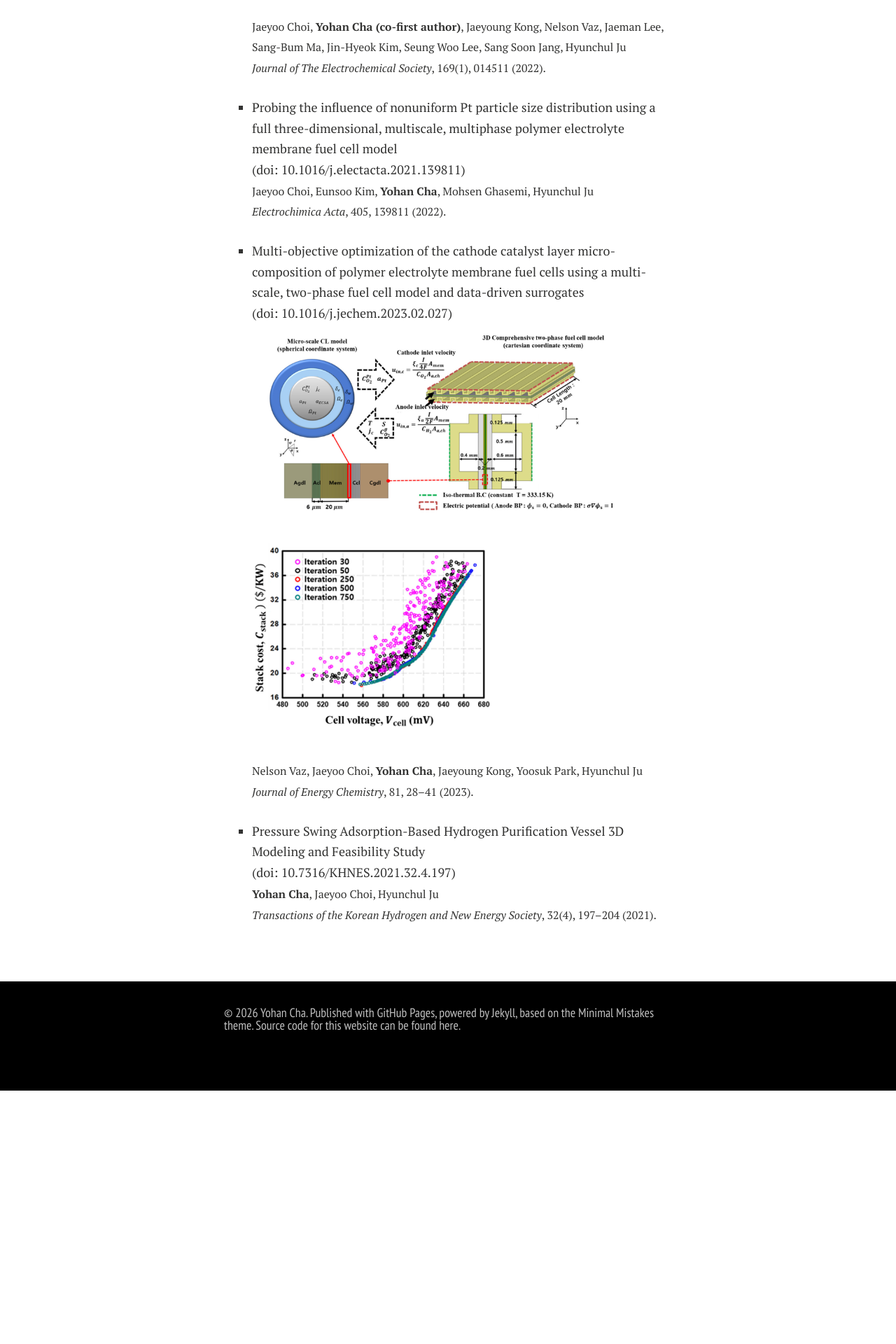
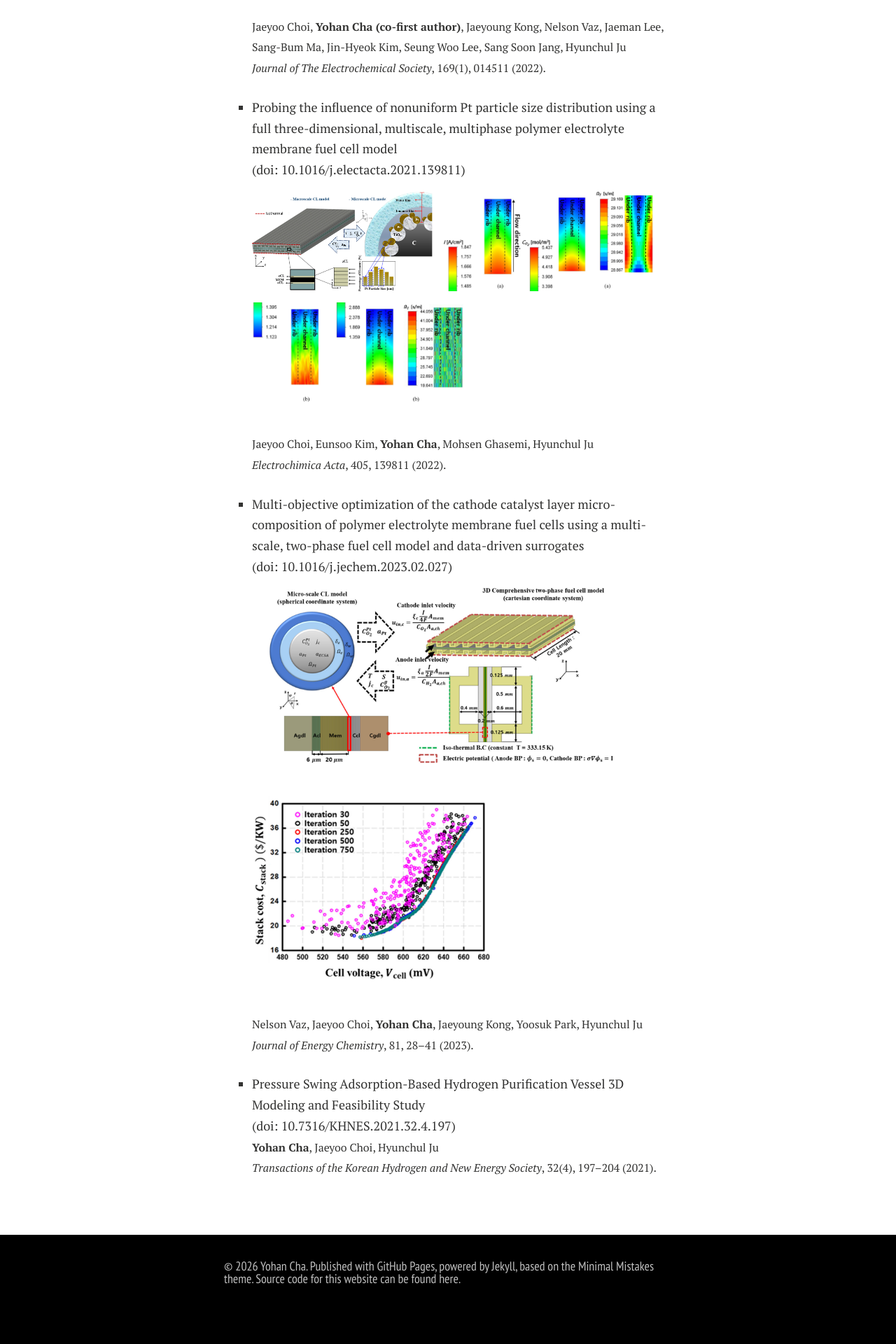
Before and after one commit to powerfulsmooth/powerfulsmooth.github.io, a Jekyll site: the page built from publications.md, in a window 1280 px wide. Shown: the part 908-2828 px from the top of the page at 70% size. Built offline with Jekyll 4.4.1, drawn with Linux system fonts in a browser that asks for light colours; nearby versions of some CDN libraries; comment, search, counter and statistics services are not loaded; a style sheet for code colours, icons or effects is not loaded; before the commit the page ends 2466 px from its top, so only the background shows below that.

Commit message:
Add files via upload

```diff
--- a/publications.md
+++ b/publications.md
@@ -8,7 +8,7 @@ title: Publications
 
 - Multi-Variate Optimization of Polymer Electrolyte Membrane Fuel Cells in Consideration of Effects of GDL Compression and Intrusion<br><span style="white-space:nowrap;">(doi: <a href="https://doi.org/10.1149/1945-7111/ac492f">10.1149/1945-7111/ac492f</a>)</span><br><span style="display:flex;flex-wrap:wrap;gap:44px;align-items:center;margin:16px 0;"><img src="/images/pub1_jes_fig9.png" alt="Fig. 9 — parity plot: surrogate vs. 3D PEMFC cell voltage" style="height:275px;width:auto;max-width:100%;"><img src="/images/pub1_jes_fig14a.png" alt="Fig. 14(a) — polarization curves for optimal designs vs. reference" style="height:275px;width:auto;max-width:100%;"></span><br><span style="font-size:0.88em;">Jaeyoo Choi, <strong>Yohan Cha (co-first author)</strong>, Jaeyoung Kong, Nelson Vaz, Jaeman Lee, Sang-Bum Ma, Jin-Hyeok Kim, Seung Woo Lee, Sang Soon Jang, Hyunchul Ju<br><em>Journal of The Electrochemical Society</em>, 169(1), 014511 (2022).</span>
 
-- Probing the influence of nonuniform Pt particle size distribution using a full three-dimensional, multiscale, multiphase polymer electrolyte membrane fuel cell model<br><span style="white-space:nowrap;">(doi: <a href="https://doi.org/10.1016/j.electacta.2021.139811">10.1016/j.electacta.2021.139811</a>)</span><br><span style="font-size:0.88em;">Jaeyoo Choi, Eunsoo Kim, <strong>Yohan Cha</strong>, Mohsen Ghasemi, Hyunchul Ju<br><em>Electrochimica Acta</em>, 405, 139811 (2022).</span>
+- Probing the influence of nonuniform Pt particle size distribution using a full three-dimensional, multiscale, multiphase polymer electrolyte membrane fuel cell model<br><span style="white-space:nowrap;">(doi: <a href="https://doi.org/10.1016/j.electacta.2021.139811">10.1016/j.electacta.2021.139811</a>)</span><br><span style="display:flex;flex-wrap:wrap;gap:16px;align-items:center;margin:16px 0;"><img src="/images/pub2_ea_fig1.png" alt="Fig. 1 — macro/micro-scale CL modeling domains with non-uniform Pt distribution" style="height:142px;width:auto;max-width:100%;"><img src="/images/pub2_ea_fig8a.png" alt="Fig. 8(a) — current density, O2 concentration, and O2 transport resistance contours (uniform Pt)" style="height:142px;width:auto;max-width:100%;"><img src="/images/pub2_ea_fig8b.png" alt="Fig. 8(b) — current density, O2 concentration, and O2 transport resistance contours (non-uniform Pt)" style="height:142px;width:auto;max-width:100%;"></span><br><span style="font-size:0.88em;">Jaeyoo Choi, Eunsoo Kim, <strong>Yohan Cha</strong>, Mohsen Ghasemi, Hyunchul Ju<br><em>Electrochimica Acta</em>, 405, 139811 (2022).</span>
 
 - Multi-objective optimization of the cathode catalyst layer micro-composition of polymer electrolyte membrane fuel cells using a multi-scale, two-phase fuel cell model and data-driven surrogates<br><span style="white-space:nowrap;">(doi: <a href="https://doi.org/10.1016/j.jechem.2023.02.027">10.1016/j.jechem.2023.02.027</a>)</span><br><span style="display:flex;flex-wrap:wrap;gap:44px;align-items:center;margin:16px 0;"><img src="/images/pub3_jec_fig1b.png" alt="Fig. 1(b) — multi-scale, two-phase PEMFC modeling domains" style="height:250px;width:auto;max-width:100%;"><img src="/images/pub3_jec_fig6.png" alt="Fig. 6 — Pareto scatter of stack cost vs. cell voltage across iterations" style="height:268px;width:auto;max-width:100%;"></span><br><span style="font-size:0.88em;">Nelson Vaz, Jaeyoo Choi, <strong>Yohan Cha</strong>, Jaeyoung Kong, Yoosuk Park, Hyunchul Ju<br><em>Journal of Energy Chemistry</em>, 81, 28–41 (2023).</span>
 
```
